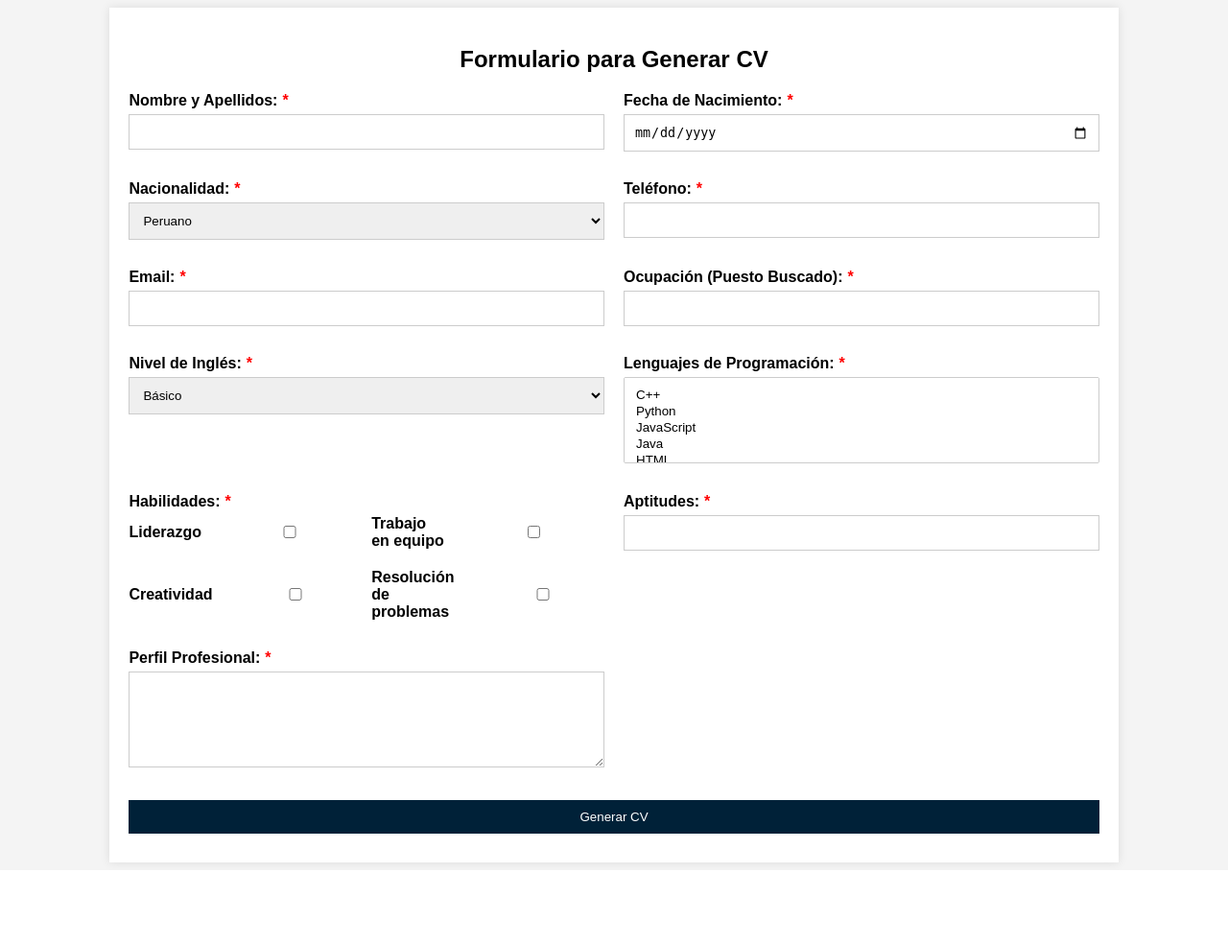
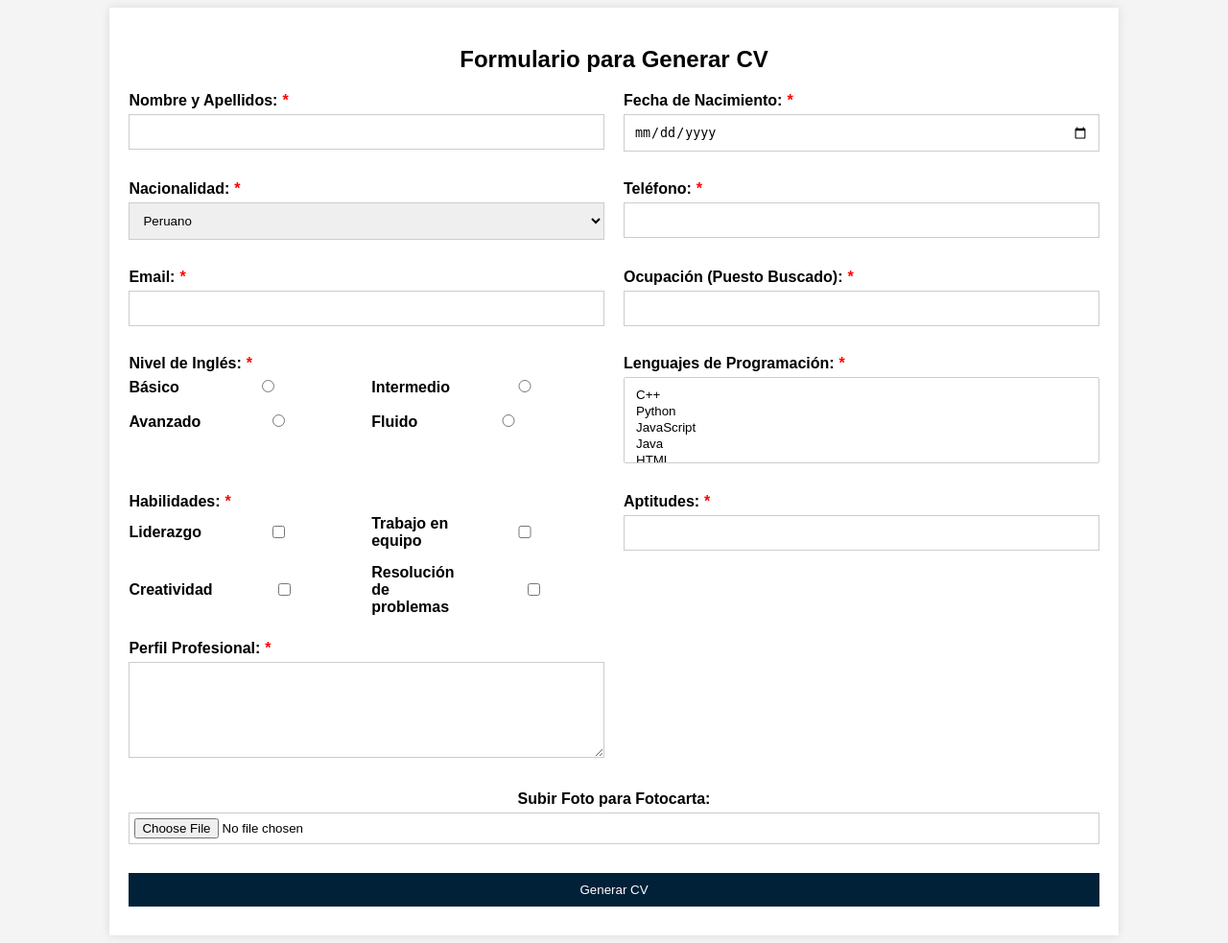
Before and after one commit to FerPonce42/TAREAS-DBEP, a PHP site: page /formulario.php in a window 1280 px wide. Shown: the whole page at 96% size. Before the commit the page ends 906 px from the top, so only its background shows below. Run offline with PHP 8.4, Linux system fonts and the light colour scheme.

Commit message:
vamo vamo vamo

```diff
--- a/FORMULARIO A CV/formulario.php
+++ b/FORMULARIO A CV/formulario.php
@@ -43,20 +43,17 @@
             cursor: pointer;
             grid-column: span 2; /* El botón ocupará ambas columnas */
         }
-        .radio-group, .checkbox-group {
-            display: flex;
-            flex-direction: column;
+        .checkbox-group, .radio-group {
+            display: grid;
+            grid-template-columns: repeat(auto-fill, minmax(200px, 1fr)); /* Distribuye en columnas */
+            gap: 10px;
         }
         .radio-group div, .checkbox-group div {
             display: flex;
             align-items: center;
-            margin-bottom: 5px;
-        }
-        .radio-group label, .checkbox-group label {
-            margin-right: 10px;
         }
         .radio-group input, .checkbox-group input {
-            margin-left: 10px;
+            margin-right: 10px;
         }
         .full-width {
             grid-column: span 2; /* Ocupa ambas columnas */
@@ -73,19 +70,21 @@
             color: red;
             margin-left: 5px;
         }
-        .compact-select {
-            height: auto; /* Ajusta la altura del select */
+        .compact-select, .compact {
+            grid-column: span 1; /* Ocupa una columna */
         }
         textarea {
             height: 100px; /* Ajusta la altura del textarea */
         }
-        .compact {
-            grid-column: span 1; /* Ocupa una columna */
+        .photo-upload {
+            grid-column: span 2; /* Ocupa ambas columnas */
+            display: flex;
+            flex-direction: column;
+            align-items: center;
         }
-        .checkbox-group {
-            display: grid;
-            grid-template-columns: repeat(auto-fill, minmax(200px, 1fr)); /* Distribuye las habilidades en varias columnas si es necesario */
-            gap: 10px;
+        .photo-upload input[type="file"] {
+            border: 1px solid #ccc;
+            padding: 5px;
         }
     </style>
 </head>
@@ -93,7 +92,7 @@
 
     <div class="form-container">
         <h2>Formulario para Generar CV</h2>
-        <form action="cv.php" method="POST">
+        <form action="cv.php" method="POST" enctype="multipart/form-data">
             <!-- Nombre y Apellidos -->
             <div class="single-column">
                 <label for="nombre" class="label-with-asterisk">Nombre y Apellidos:</label>
@@ -138,12 +137,24 @@
             <!-- Nivel de Inglés -->
             <div>
                 <label for="nivel_ingles" class="label-with-asterisk">Nivel de Inglés:</label>
-                <select name="nivel_ingles" id="nivel_ingles" class="compact-select" required>
-                    <option value="basico">Básico</option>
-                    <option value="intermedio">Intermedio</option>
-                    <option value="avanzado">Avanzado</option>
-                    <option value="fluido">Fluido</option>
-                </select>
+                <div class="radio-group">
+                    <div>
+                        <label for="nivel_ingles_basico">Básico</label>
+                        <input type="radio" name="nivel_ingles" id="nivel_ingles_basico" value="Básico">
+                    </div>
+                    <div>
+                        <label for="nivel_ingles_intermedio">Intermedio</label>
+                        <input type="radio" name="nivel_ingles" id="nivel_ingles_intermedio" value="Intermedio">
+                    </div>
+                    <div>
+                        <label for="nivel_ingles_avanzado">Avanzado</label>
+                        <input type="radio" name="nivel_ingles" id="nivel_ingles_avanzado" value="Avanzado">
+                    </div>
+                    <div>
+                        <label for="nivel_ingles_fluido">Fluido</label>
+                        <input type="radio" name="nivel_ingles" id="nivel_ingles_fluido" value="Fluido">
+                    </div>
+                </div>
             </div>
 
             <!-- Lenguajes de Programación -->
@@ -191,6 +202,14 @@
                     <option value="Trabajo en Equipo">
                     <option value="Adaptabilidad">
                     <option value="Aprendizaje y Desarrollo">
+                    <option value="Pensamiento Crítico">
+                    <option value="Empatía">
+                    <option value="Orientación a Resultados">
+                    <option value="Habilidades Organizativas">
+                    <option value="Capacidad de Negociación">
+                    <option value="Autonomía">
+                    <option value="Análisis de Datos">
+                    <option value="Gestión de Proyectos">
                 </datalist>
             </div>
 
@@ -200,6 +219,13 @@
                 <textarea name="perfil" id="perfil" required></textarea>
             </div>
 
+            <!-- Subir Foto -->
+            <div class="photo-upload">
+                <label for="foto">Subir Foto para Fotocarta:</label>
+                <input type="file" name="foto" id="foto" accept="image/*">
+            </div>
+
+            <!-- Botón de Enviar -->
             <input type="submit" value="Generar CV">
         </form>
     </div>
```
Also changed, not shown: FORMULARIO A CV/cv.php (+21 -1 lines).
